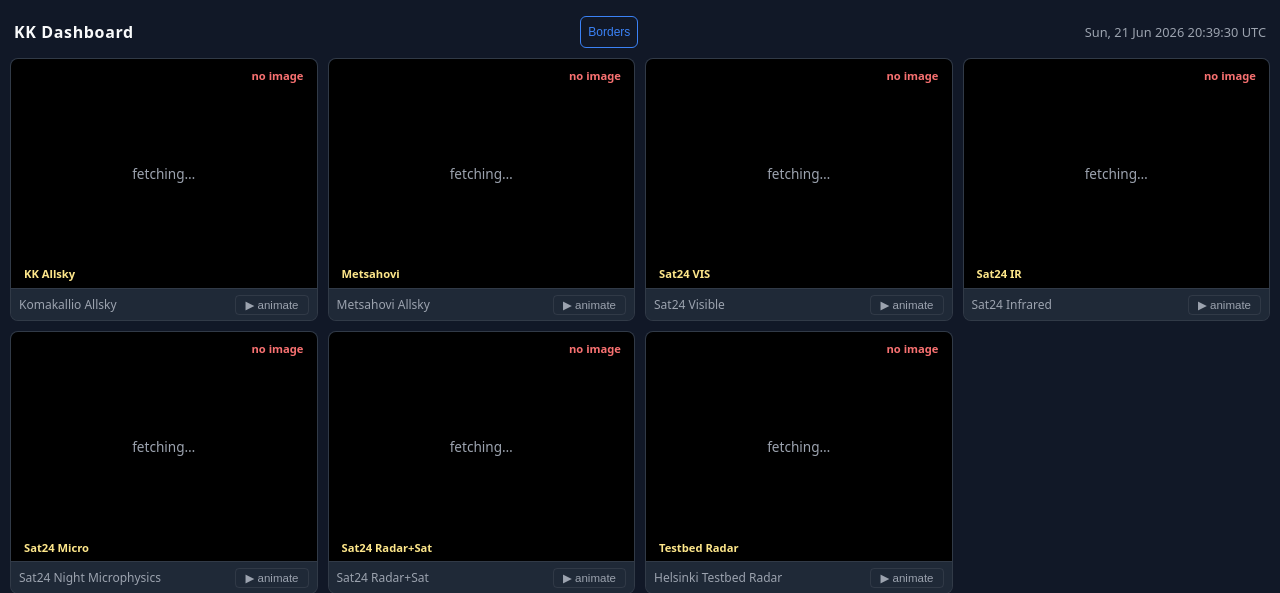
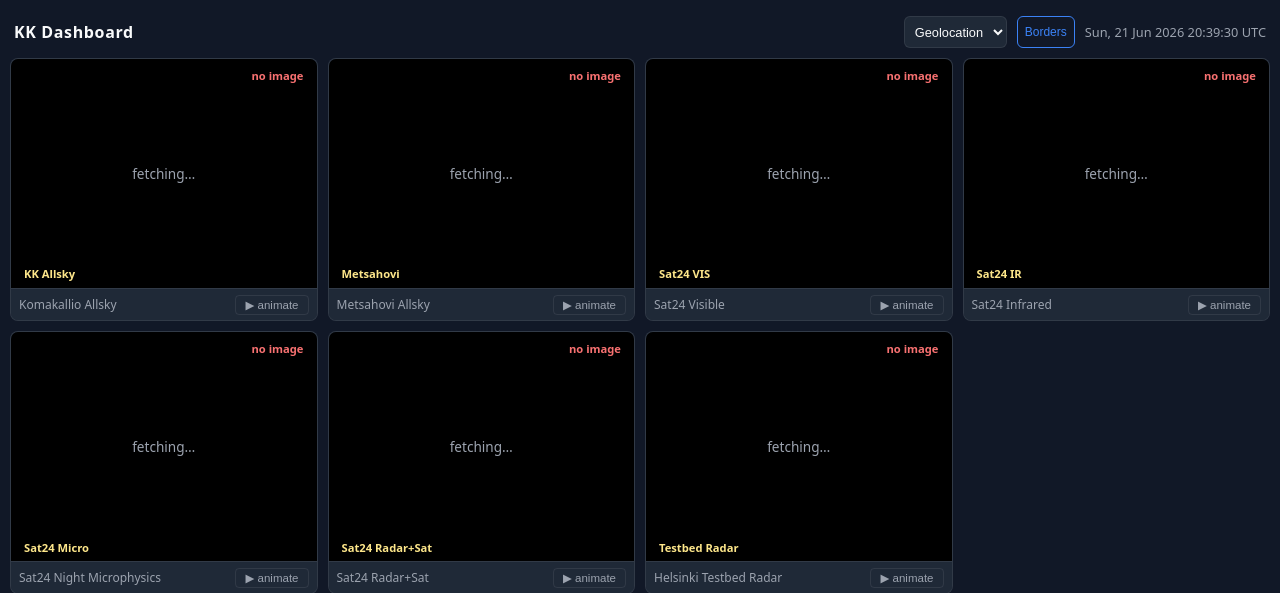
Before and after one commit to komakallio/panel, a FastAPI app: page / in a window 1280 px wide. Shown: the top 593 px of the page. Run offline with FastAPI, Linux system fonts and the light colour scheme; data that the repository does not hold is empty; some libraries are stand-ins or nearby versions.

Commit message:
feat: header dropdown to choose the location-marker source
Geolocation / Komakallio / EFRY (Räyskälä) / off. Geolocation falls back
to Komakallio when denied/unavailable and reflects that in the dropdown.
Drives the marker on all geo-referenced tiles (sat24 + testbed), grid and
player. Replaces the implicit Komakallio fallback with explicit choices.

Co-Authored-By: Claude Opus 4.8 <noreply@anthropic.com>

```diff
--- a/app/templates/index.html
+++ b/app/templates/index.html
@@ -36,6 +36,7 @@
     }
     header h1 { font-size: 1rem; font-weight: 600; letter-spacing: .04em; }
     #clock { font-size: .8rem; color: var(--muted); font-variant-numeric: tabular-nums; }
+    .header-controls { display: flex; align-items: center; gap: 10px; }
 
     /* ── Grid ── */
     .grid {
@@ -281,7 +282,7 @@
     }
     .icon-btn:hover  { border-color: var(--accent); color: var(--accent); }
 
-    #pause-end-select, #range-select {
+    #pause-end-select, #range-select, #loc-select {
       background: var(--surface);
       border: 1px solid var(--border);
       color: var(--text);
@@ -292,8 +293,8 @@
       font-size: .8rem;
       flex-shrink: 0;
     }
-    #pause-end-select:hover, #range-select:hover { border-color: var(--accent); }
-    #pause-end-select option, #range-select option { background: var(--surface); }
+    #pause-end-select:hover, #range-select:hover, #loc-select:hover { border-color: var(--accent); }
+    #pause-end-select option, #range-select option, #loc-select option { background: var(--surface); }
 
     /* ── Border overlay ── */
     /* Selector must out-specify `.tile img` so the border keeps a transparent
@@ -343,8 +344,16 @@
 
 <header>
   <h1>KK Dashboard</h1>
-  <button class="icon-btn active" id="border-btn" onclick="toggleBorders()" title="Toggle border overlay">Borders</button>
-  <span id="clock"></span>
+  <div class="header-controls">
+    <select id="loc-select" onchange="setMarkerSource(this.value)" title="Location marker">
+      <option value="geo" selected>Geolocation</option>
+      <option value="komakallio">Komakallio</option>
+      <option value="efry">EFRY</option>
+      <option value="off">Marker off</option>
+    </select>
+    <button class="icon-btn active" id="border-btn" onclick="toggleBorders()" title="Toggle border overlay">Borders</button>
+    <span id="clock"></span>
+  </div>
 </header>
 
 <div class="grid">
@@ -790,25 +799,35 @@
     marker.style.display = '';
   }
 
-  // Fallback to Komakallio (the ROI centre) when the browser has no geolocation
-  // or denies/times out — so the marker is still visible for reference.
-  const _FALLBACK_LAT = 60.17, _FALLBACK_LON = 24.39;   // Komakallio
-  function _useFallbackLocation() {
-    if (_geoLat !== null) return;   // a real fix already arrived
-    _geoLat = _FALLBACK_LAT; _geoLon = _FALLBACK_LON;
-    placeGeoMarkers();
-    placePlayerMarker();
+  // ── Location marker source (header dropdown): geolocation | komakallio | efry | off ──
+  const _LOC = { komakallio: [60.17, 24.39], efry: [60.7447, 24.1078] };   // [lat, lon]
+
+  function _applyLoc(lat, lon) {
+    _geoLat = lat; _geoLon = lon;
+    placeGeoMarkers(); placePlayerMarker();
   }
-
-  if (navigator.geolocation) {
+  function _hideMarkers() {
+    _geoLat = _geoLon = null;
+    document.querySelectorAll('.geo-loc-marker').forEach(m => m.style.display = 'none');
+    document.getElementById('player-geo-marker').style.display = 'none';
+  }
+  // Geolocation denied/unavailable → fall back to Komakallio and reflect it in the dropdown.
+  function _fallbackKomakallio() {
+    document.getElementById('loc-select').value = 'komakallio';
+    _applyLoc(..._LOC.komakallio);
+  }
+  function setMarkerSource(mode) {
+    if (mode === 'off') { _hideMarkers(); return; }
+    if (mode in _LOC)   { _applyLoc(..._LOC[mode]); return; }
+    // 'geo': browser geolocation, falling back to Komakallio if denied/unavailable
+    if (!navigator.geolocation) { _fallbackKomakallio(); return; }
     navigator.geolocation.getCurrentPosition(
-      pos => { _geoLat = pos.coords.latitude; _geoLon = pos.coords.longitude; placeGeoMarkers(); placePlayerMarker(); },
-      _useFallbackLocation,    // permission denied / unavailable / timeout
+      pos => _applyLoc(pos.coords.latitude, pos.coords.longitude),
+      ()  => _fallbackKomakallio(),
       { maximumAge: 300_000, timeout: 10_000 }
     );
-  } else {
-    _useFallbackLocation();    // browser has no geolocation API at all
   }
+  setMarkerSource(document.getElementById('loc-select').value);
 
   // Re-place markers and refresh age badges after HTMX tile swaps
   document.addEventListener('htmx:afterSwap', () => { placeGeoMarkers(); updateAges(); });
```
